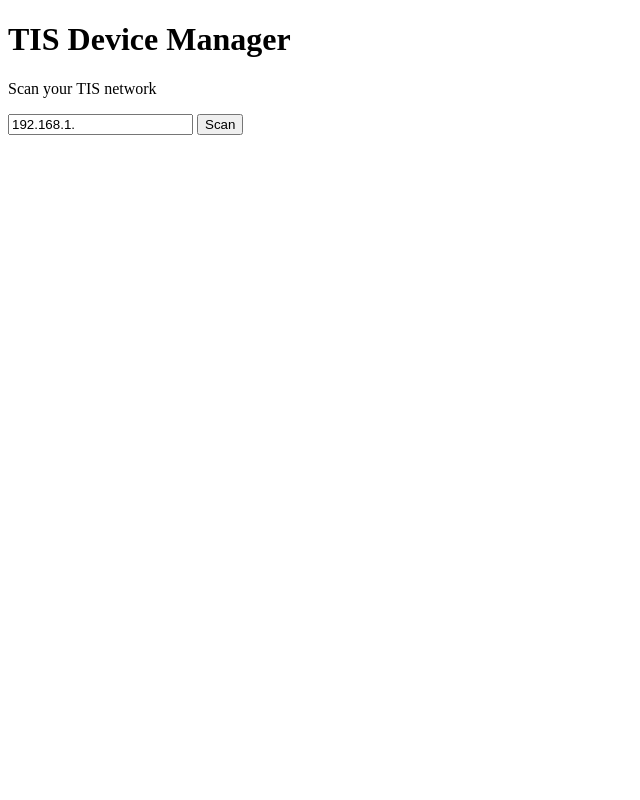
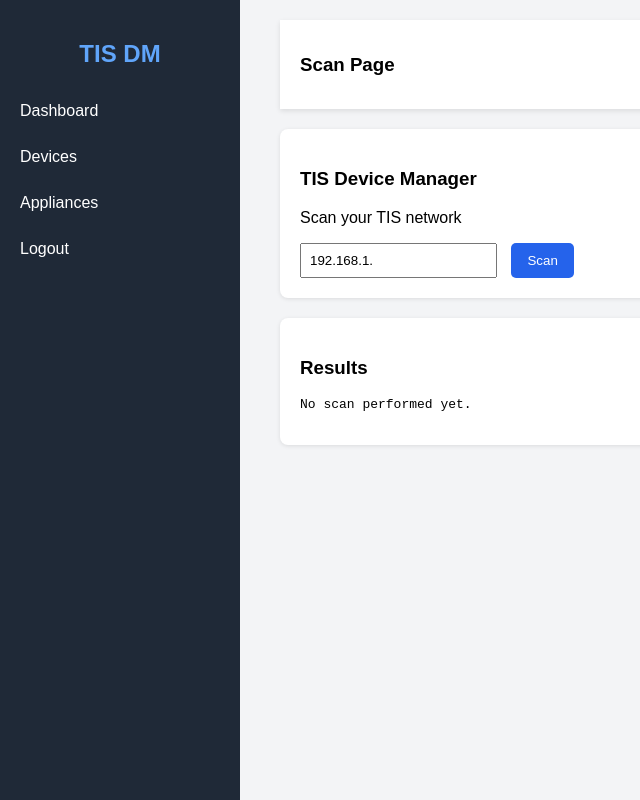
Before and after one commit to tayzamin23/TIS-Device-Manager-Add-on-Repository, a plain HTML site: page tis-device-manager/frontend/index.html in a window 1280 px wide. Shown: the whole page, without its empty margins (0-640 px from the left). Drawn offline with Linux system fonts and the light colour scheme; files that its build step writes are made by us from their sources.

Commit message:
Update index.html

```diff
--- a/tis-device-manager/frontend/index.html
+++ b/tis-device-manager/frontend/index.html
@@ -2,22 +2,52 @@
 <html>
 <head>
   <title>TIS Device Manager</title>
+  <link rel="stylesheet" href="/static/css/style.css">
 </head>
 <body>
-  <h1>TIS Device Manager</h1>
-  <p>Scan your TIS network</p>
-  <input id="scan-ip" value="192.168.1."/>
-  <button onclick="doScan()">Scan</button>
 
-  <pre id="out"></pre>
+<!-- 1️⃣ Sidebar (TOP) -->
+<div class="sidebar">
+  <h2>TIS DM</h2>
+  <a href="/admin/dashboard">Dashboard</a>
+  <a href="/admin/devices">Devices</a>
+  <a href="/admin/appliances">Appliances</a>
+  <a href="#" onclick="logout()">Logout</a>
+</div>
+
+<!-- 2️⃣ Main Content -->
+<div class="main">
+
+  <div class="topbar">
+    <h3>Scan Page</h3>
+  </div>
+
+  <div class="card">
+    <h3>TIS Device Manager</h3>
+    <p>Scan your TIS network</p>
+
+    <input id="scan-ip" value="192.168.1." style="padding:8px;margin-right:10px">
+    <button onclick="doScan()">Scan</button>
+  </div>
+
+  <div class="card">
+    <h3>Results</h3>
+    <pre id="out">No scan performed yet.</pre>
+  </div>
+
+</div>
+
+<!-- 3️⃣ Shared JS (BOTTOM) -->
+<script src="/static/js/app.js"></script>
 
 <script>
 async function doScan() {
   const base = document.getElementById('scan-ip').value;
-  const res = await fetch('/api/scan?base_ip=' + base);
+  const res = await fetch('/api/scan?base_ip=' + base, { credentials: "include" });
   const json = await res.json();
   document.getElementById('out').innerText = JSON.stringify(json, null, 2);
 }
 </script>
+
 </body>
 </html>
```
